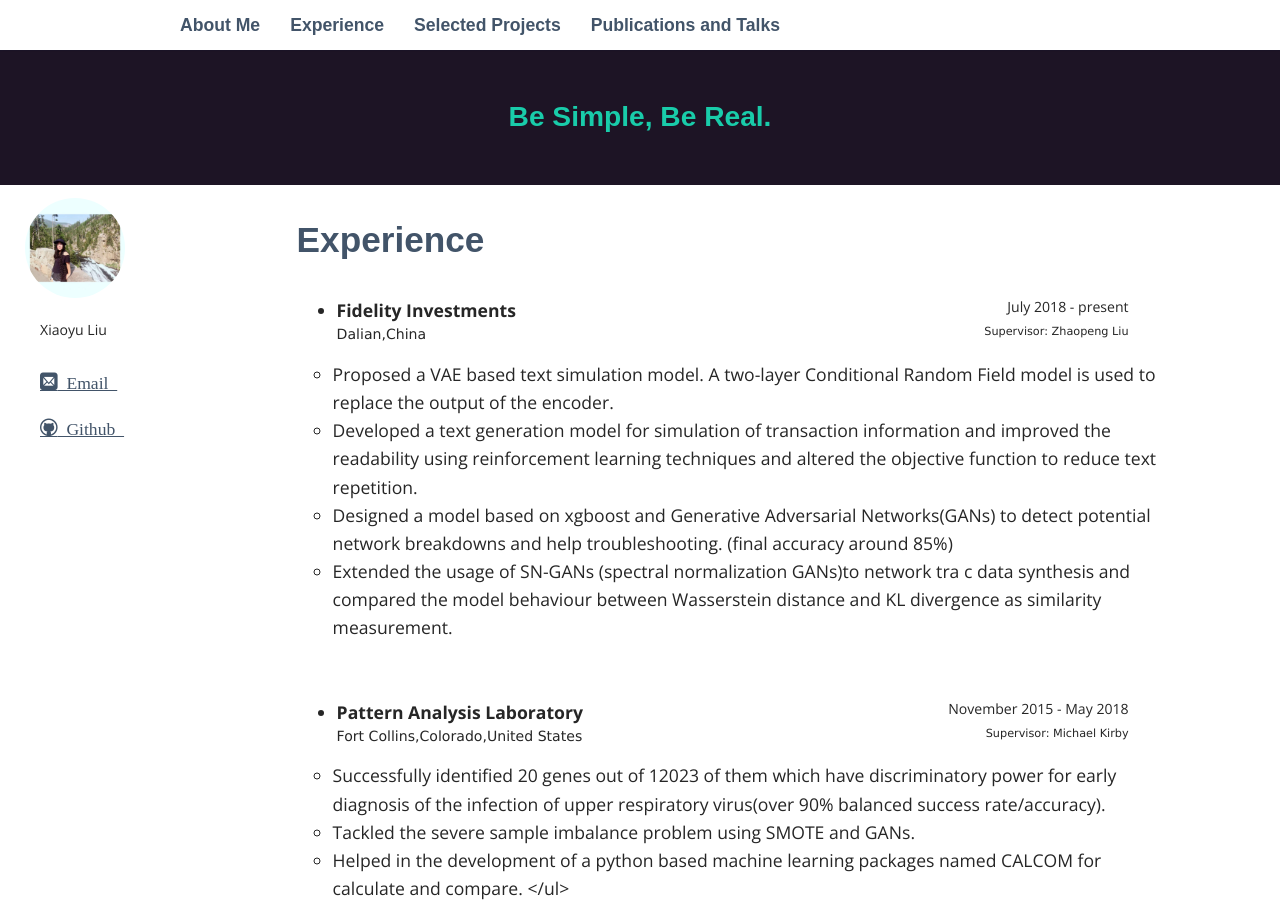
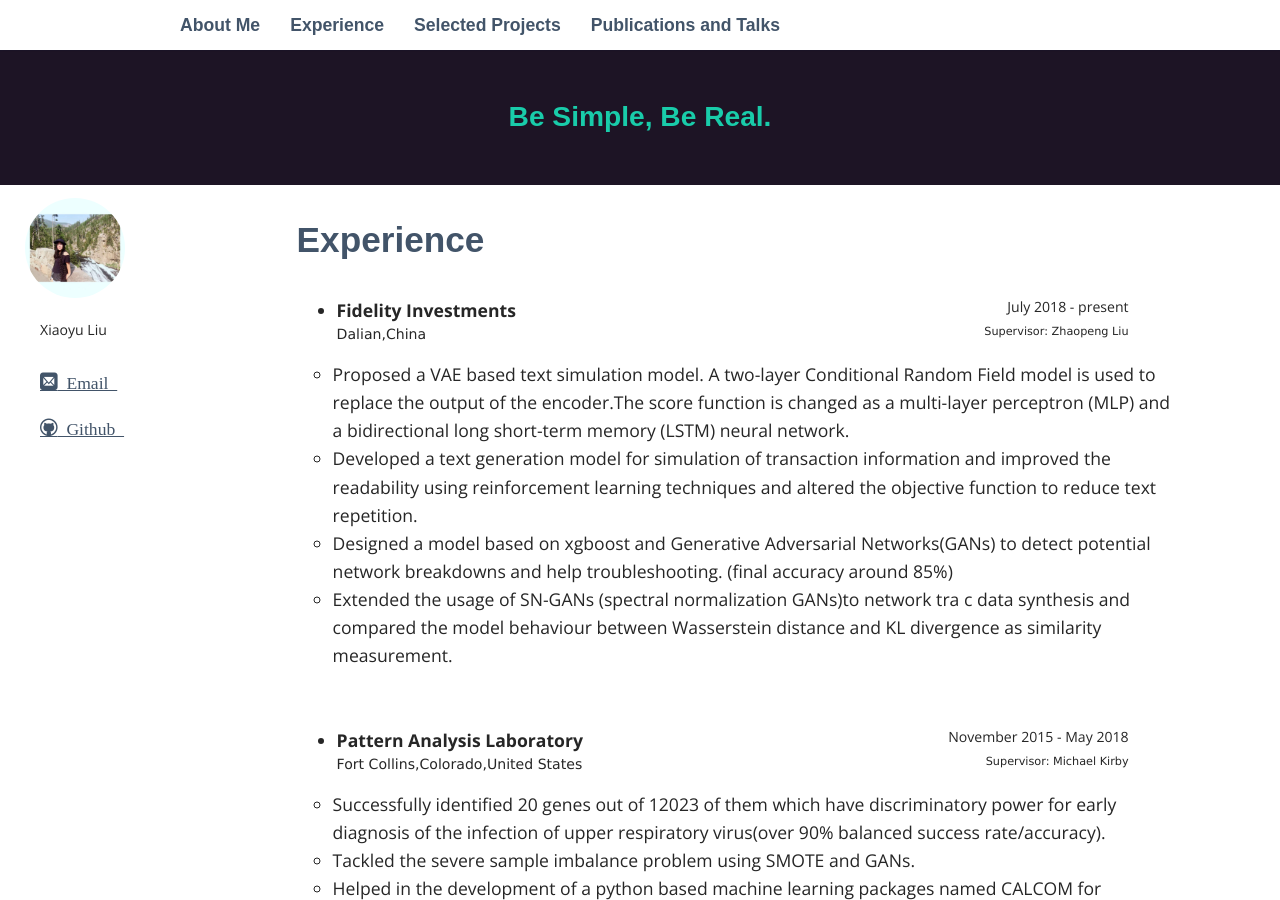
Before and after one commit to ariel1231/ariel1231.github.io, a Jekyll site: the page built from _pages/02_Experience.md, in a window 1280 px wide and 900 px high. Built offline with Jekyll 4.4.1, drawn with Linux system fonts in a browser that asks for light colours; some web fonts are replaced.

Commit message:
update experience

```diff
--- a/_pages/02_Experience.md
+++ b/_pages/02_Experience.md
@@ -12,7 +12,7 @@ permalink: /experience/
 <span style = "float:right;font-size:80%;margin-right:10%;">Supervisor: Zhaopeng Liu</span>
 </p>
 <ul class = "secondary_list">
-      <li>Proposed a VAE based text simulation model. A two-layer Conditional Random Field model is used to replace the output of the encoder.</li>
+      <li>Proposed a VAE based text simulation model. A two-layer Conditional Random Field model is used to replace the output of the encoder.The score function is changed as a multi-layer perceptron (MLP)  and a bidirectional long short-term memory (LSTM) neural network.</li>
       <li>Developed a text generation model for simulation of transaction information and improved the readability using reinforcement learning techniques and altered the objective function to reduce text repetition.</li>
       <li>Designed a model based on xgboost and Generative Adversarial Networks(GANs) to detect potential network breakdowns and help troubleshooting. (final accuracy around 85%)</li>
       <li>Extended the usage of SN-GANs (spectral normalization GANs)to network tra c data synthesis and compared the model behaviour between Wasserstein distance and KL divergence as similarity measurement.</li>
```
